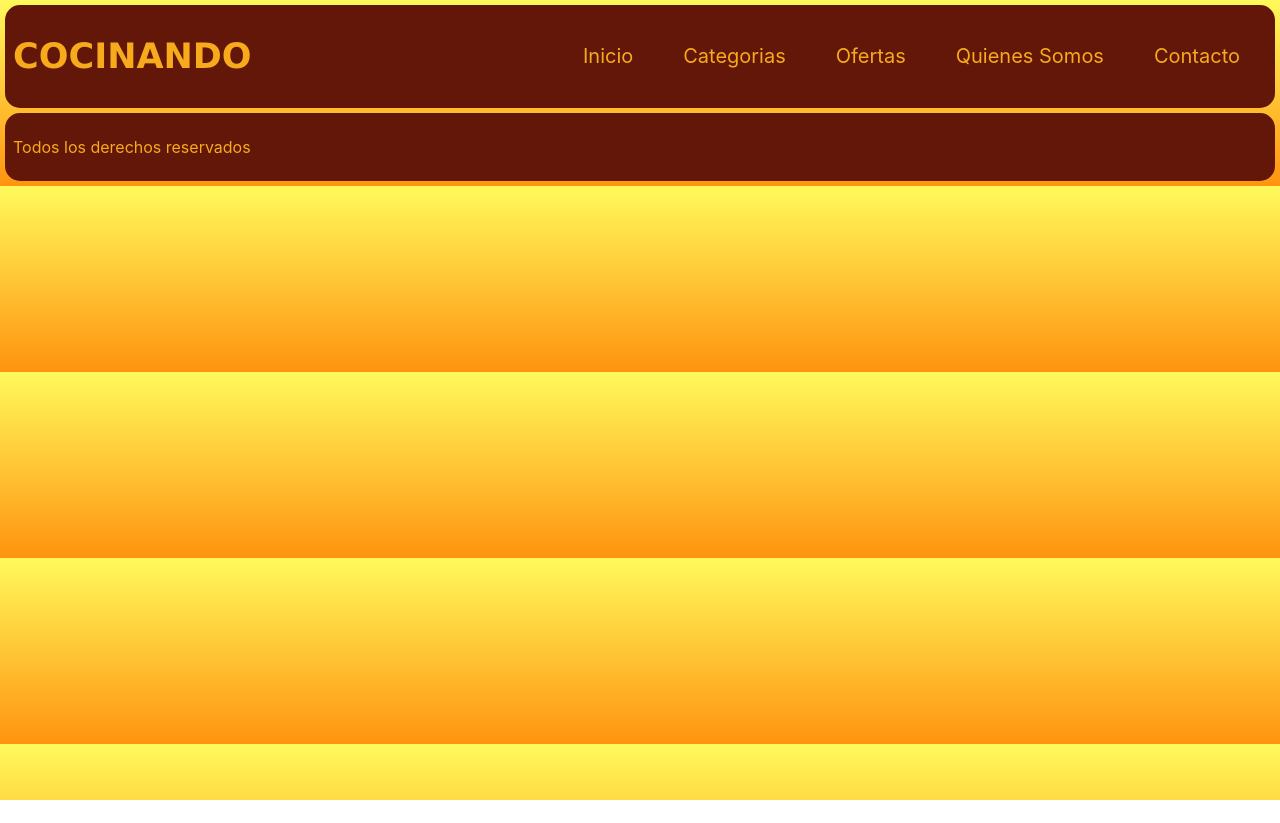
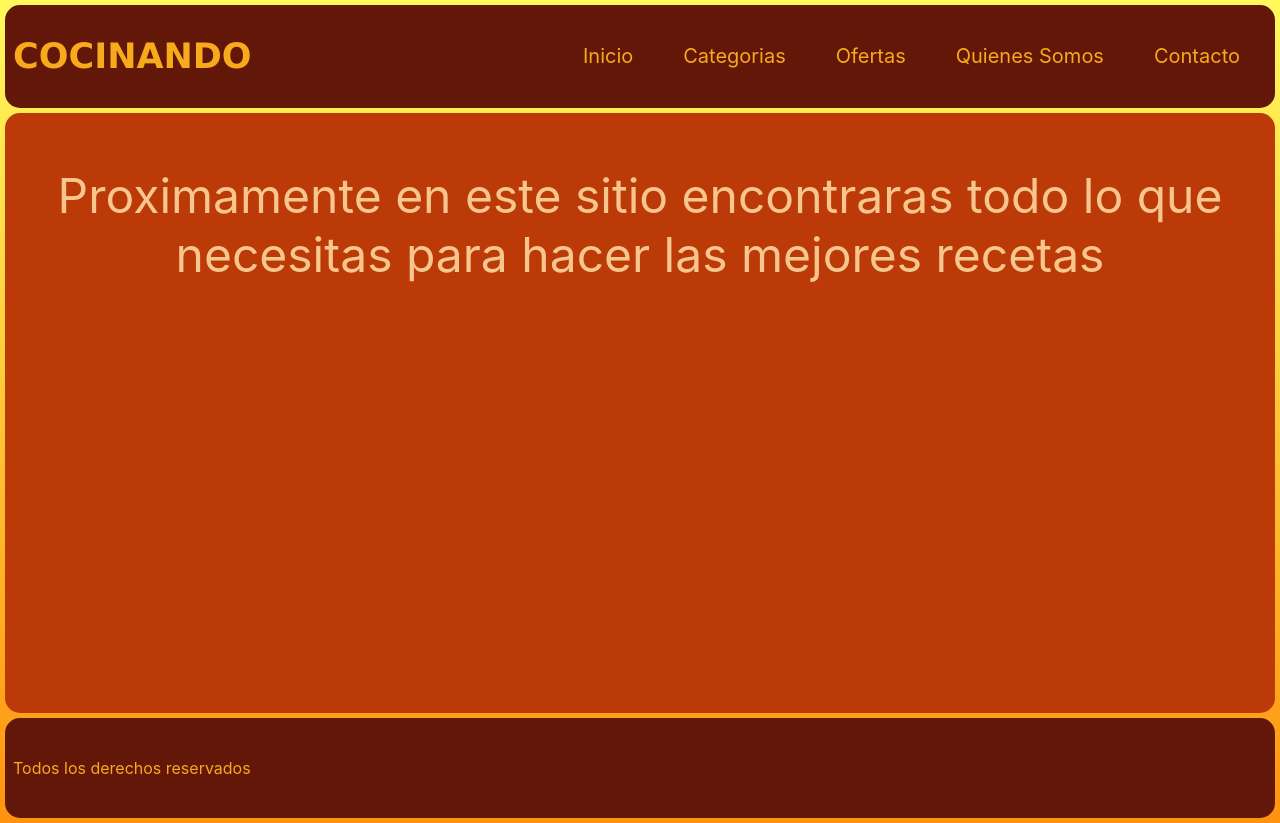
Before and after one commit to MartinAracama/Cocinando-Ecommerce, a React (Create React App) app: page / in a window 1280 px wide. Before the commit the page ends 800 px from the top, so only its background shows below. Built offline with nearby package versions, Linux system fonts and the light colour scheme.

Commit message:
se creo carpeta itemListContainer con sus archivos js y scss

```diff
--- a/src/App.js
+++ b/src/App.js
@@ -2,6 +2,7 @@
 import "./App.css";
 import { Header } from "./components/header/header"
 import { Footer } from "./components/footer/footer"
+import { ItemListContainer } from "./components/itemListContainer/itemListContainer";
 
 
 const App = () => {
@@ -9,7 +10,7 @@ const App = () => {
   return (
     <div>
       <Header/>
-
+      <ItemListContainer />
       <Footer/>
     </div>
   );
--- a/src/components/footer/footer.scss
+++ b/src/components/footer/footer.scss
@@ -4,6 +4,9 @@
 .footer {
     margin: 5px;
     padding: 5px;
+    display: flex;
+    align-items: center;
+    height: 100px;
     background-color: #621708;
     border-radius: 15px;
 
--- /dev/null
+++ b/src/components/itemListContainer/itemListContainer.js
@@ -0,0 +1,14 @@
+import React from 'react'
+import "./itemListContainer.scss"
+
+export const ItemListContainer = () => {
+
+
+  return (
+    <div className='container'>
+        <p className='texto'>
+            Proximamente en este sitio encontraras todo lo que necesitas para hacer las mejores recetas
+        </p>
+    </div>
+  )
+}
--- /dev/null
+++ b/src/components/itemListContainer/itemListContainer.scss
@@ -0,0 +1,16 @@
+
+
+.container {
+    margin: 5px;
+    padding: 5px;
+    display: flex;
+    height: 600px;
+    background-color: #bc3908;
+    border-radius: 15px;
+
+    .texto {
+        text-align: center;
+        font-size: 3rem;
+        color: rgb(246, 198, 140);
+    }
+}
```
